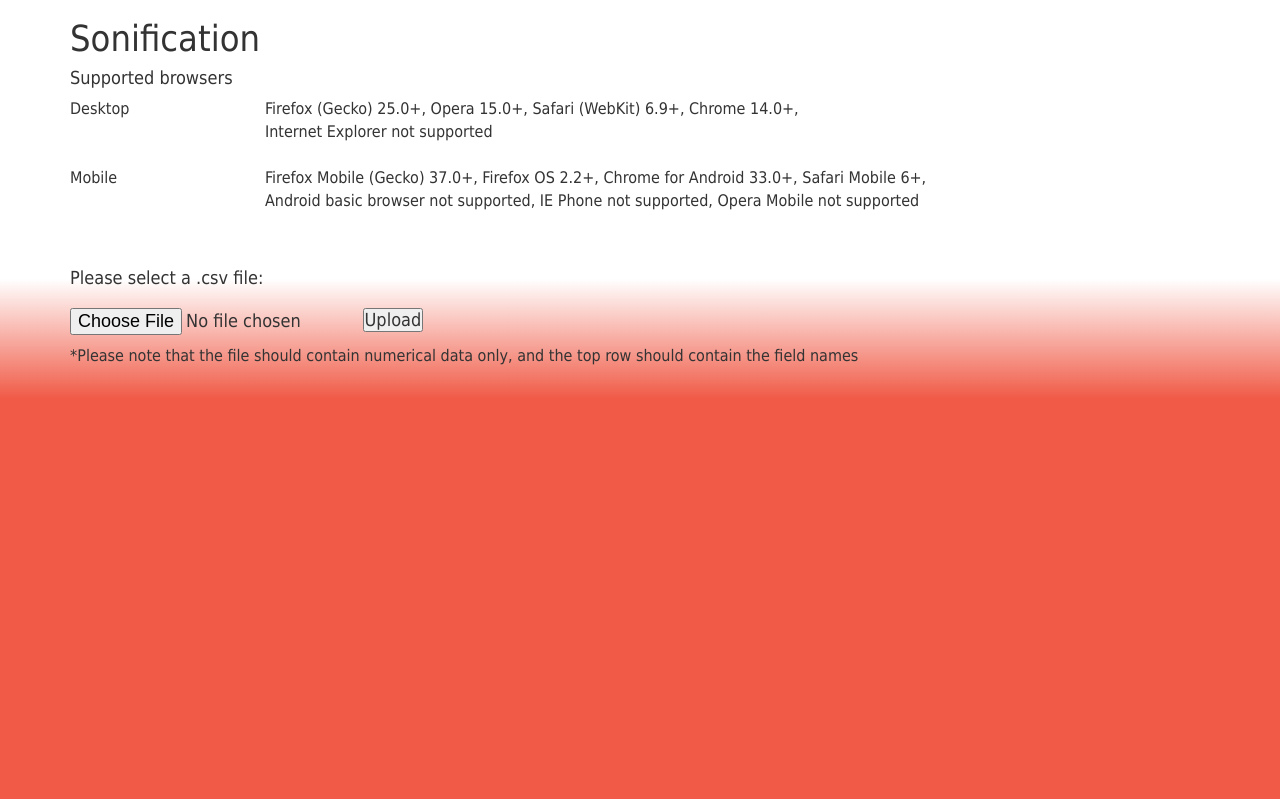
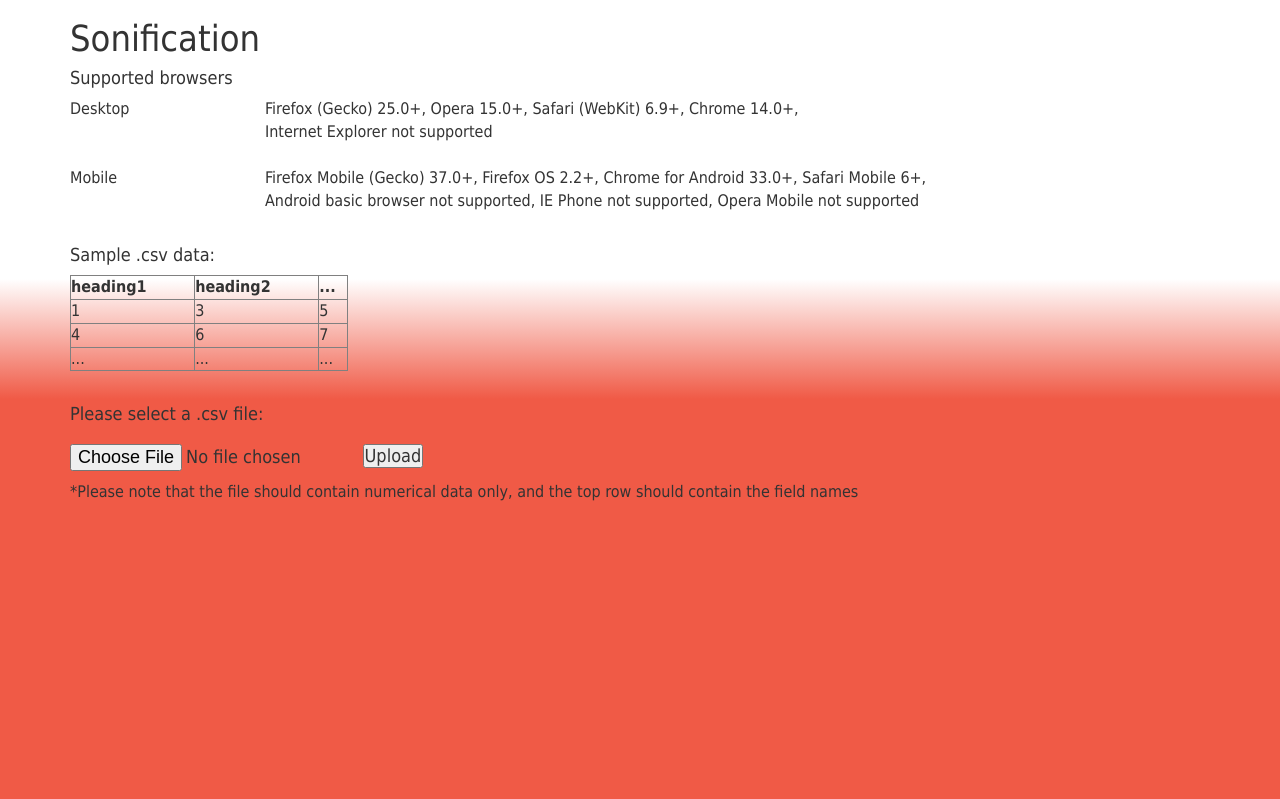
Before and after one commit to Zhanelya/OnlineSonificationTool, a PHP site: page /sonification.php in a window 1280 px wide. Shown: the part 93-892 px from the top of the page. Run offline with PHP 8.4, Linux system fonts and the light colour scheme; some libraries are stand-ins or nearby versions.

Commit message:
Made graphical representation adjustable (can change y axis, x axis names and the size of the clickable data points). Added sample data. Added 2 more test cases

```diff
--- a/source/css/main.css
+++ b/source/css/main.css
@@ -75,6 +75,11 @@ nav{
     -webkit-transform: scaleX(-1);
     -ms-transform: scaleX(-1);
 }
+
+#slider{
+    margin-top:0.5em;
+}
+
 /* Micro reset */
 *,*:before,*:after{-webkit-box-sizing:border-box;-moz-box-sizing:border-box;box-sizing:border-box;margin:0;padding:0;}
 html, body { height: 100%; width: 100%; font-family: Helvetica, Arial, sans-serif; }
--- a/source/header.php
+++ b/source/header.php
@@ -4,6 +4,7 @@
         <meta http-equiv="Content-Type" content="text/html; charset=UTF-8">
         <meta name="author" content="Zhanelya Subebayeva">
         <meta name="description" content="Online tool for exploration of data sonification techniques">
+        <!-- Bootstrap library for more appealing styling -->
         <link rel="stylesheet" href="https://maxcdn.bootstrapcdn.com/bootstrap/3.3.2/css/bootstrap.min.css">
         <link type="text/css" rel="stylesheet" href="css/main.css">
         <title>Sonify</title>
--- a/source/js/app.js
+++ b/source/js/app.js
@@ -39,7 +39,7 @@ $(document).ready(function(){
     if(document.getElementById("colCount") &&                  //if file was loaded
       (document.getElementById("colCount").innerHTML > 0)){    //if file contains at least 1 column
          start();
-         initGraph('Row number','User data unit');
+         initGraph();
       }
     //to prevent buttons from highlighting (bootstrap-specific)
     $('.btn').click(function() { this.blur(); });
--- a/source/js/graph.js
+++ b/source/js/graph.js
@@ -2,10 +2,20 @@
  * To change this template, choose Tools | Templates
  * and open the template in the editor.
  */
+var userDataUnitX = "Row number",
+    userDataUnitY = "Data unit";
+    userDataPointSize = 10;
 
 /* Draw a graph */
-function initGraph (dataUnitX, dataUnitY) {
+function initGraph () {
     if(numericData === 1){
+        $( "#slider" ).slider({
+            max: 18,
+            min: 2,
+            step: 1,
+            value: 10
+          });
+
         var graphData = getGraphData();
         $('#graph-container').highcharts({
             series: graphData,
@@ -14,12 +24,12 @@ function initGraph (dataUnitX, dataUnitY) {
             },
             xAxis: {
                 title: {
-                    text: dataUnitX
+                    text: userDataUnitX
                 }
             },
             yAxis: {
                 title: {
-                    text: dataUnitY
+                    text: userDataUnitY
                 }
             },
             plotOptions: {
@@ -34,7 +44,7 @@ function initGraph (dataUnitX, dataUnitY) {
                     },
                     marker: {
                         enabled: true,
-                        radius: 9
+                        radius: userDataPointSize
                     }
                 }
             },
@@ -117,3 +127,25 @@ function getFreq(dataVal){
     }
     return closestMidi((dataVal/max) * maxFreq + offset);
 }
+
+/* Get user data unit for X axis and redraw the graph */
+function getDataUnitX(){
+    userDataUnitX = document.getElementById("userDataUnitX").value;
+    initGraph();
+}
+/* Get user data unit for Y axis and redraw the graph */
+function getDataUnitY(){
+    userDataUnitY = document.getElementById("userDataUnitY").value;
+    initGraph();
+}
+
+$(document).ready(function(){
+    if(numericData === 1){
+        $("#slider").slider({
+            slide: function(event, slider) {
+                userDataPointSize = slider.value;
+                initGraph();
+            }
+        });
+    }
+});
--- a/source/sonification.php
+++ b/source/sonification.php
@@ -34,8 +34,35 @@
                     <br/>Android basic browser not supported, IE Phone not supported, Opera Mobile not supported
                 </div>
             </div>
-            <br/><br/>
+            <br/>
             <form action="upload.php" method="post" enctype="multipart/form-data">
+            <h4>Sample .csv data:</h4>
+            <div class="row">
+                <div class="col-md-6">
+                    <table border="1px solid black" width="50%">
+                        <tr>
+                            <th>heading1</th>
+                            <th>heading2</th>
+                            <th>...</th>
+                        </tr>
+                        <tr>
+                            <td>1</td>
+                            <td>3</td>
+                            <td>5</td>
+                        </tr>
+                        <tr>
+                            <td>4</td>
+                            <td>6</td>
+                            <td>7</td>
+                        </tr>
+                        <tr>
+                            <td>...</td>
+                            <td>...</td>
+                            <td>...</td>
+                        </tr>
+                    </table>
+                </div>
+            </div><br/>
             <h4>Please select a .csv file:</h4>
             <div class="row">
                 <div class="col-md-3"><h4><input type="file" name="csv" value="" /></h4></div>
@@ -76,18 +103,22 @@
                                     echo '<h4>Instructions</h4>';
                                     echo '<ul>';
                                        if($_SESSION["csvColsCnt"]>1){
-                                       echo'<li>To explore audification and parameter mapping, first, select if you want to sonify all columns at once by pressing <b>Simultaneously</b>, or if you want to sonify consecutively column by column by pressing <b>Column at a time</b></li>';
+                                        echo'<li>To explore <b>audification</b> and <b>parameter mapping</b>, first, select if you want to sonify all columns at once by pressing <b>Simultaneously</b>, or if you want to sonify consecutively column by column by pressing <b>Column at a time</b></li>';
+                                        echo'<li>Select the sonification technique using <b>Audification</b>, <b>Parameter mapping: frequency</b>, or <b>Parameter mapping: loudness</b> buttons, and the sound should start playing automatically</li>';
+                                       }else{
+                                        echo'<li>To explore <b>audification</b> and <b>parameter mapping</b>, first select the sonification technique using <b>Audification</b>, <b>Parameter mapping: frequency</b>, or <b>Parameter mapping: loudness</b> buttons, and the sound should start playing automatically</li>';
+
                                        }
-                                       echo'<li>Select the sonification technique using <b>Audification</b>, <b>Parameter mapping: frequency</b>, or <b>Parameter mapping: loudness</b> buttons, and the sound should start playing automatically</li>
-                                            <li><b>Pause</b> will pause the sound flow, <b>Play</b> will allow to resume, and <b>Stop</b> to stop</li>
+                                       echo'<li><b>Pause</b> will pause the sound flow, <b>Play</b> will allow to resume, and <b>Stop</b> to stop</li>
                                             <li><b>Reverse</b> will play the sound in reverse</li>
                                             <li><b>Backward</b> will play the sound in reverse with double speed</li>
                                             <li><b>Forward</b> will simply play the sound with double speed</li>
-                                            <li><b>Repeat</b> will enable repeat of the sound flow, which will be put in a loop until you press <i>Repeat</i> again or <i>Stop</i></li>
+                                            <li><b>Repeat</b> will enable repeat of the sound flow, which will be put in a loop until you press <b>Repeat</b> again or <b>Stop</b></li>
                                             <li>Leaving the tab while the sound is playing will pause the sound flow</li>';
                                             if($_SESSION["csvColsCnt"]>1){
                                                 echo'<li>Changing between simultaneous (<b>Simultaneously</b>) and columnwise (<b>Column at a time</b>) sonification while the sound is playing will cause the current sonification flow to stop, and you will be asked to choose the technique of sonification again</li>';
                                             }
+                                       echo '<li>To explore <b>model-based sonification</b>, please see the graph at the bottom of the page. </li>';
                                     echo'</ul><br/> ';
 
                                 echo '</div>
@@ -131,18 +162,43 @@
                                     }
                                 echo '</div>';
                             echo '</div>';
-                            echo '<div class="row tile beige"><div class="col-md-12">
-                                    <div id="graph-container" style="width:100%; height:400px;"></div>
-                                  </div></div>';
+                            echo '<div class="row tile beige">
+                                    <div class="col-md-6">
+                                        <h4>Instructions</h4>
+                                        <ul><li>Every data point has a corresponding sound which can be played by <b>clicking on the data point</b></li>
+                                             <li>You can change the names of the data units for X and Y axis by entering a new name and hitting the apply button</li>
+                                             <li>You can change the size of the datapoints by changing the position of the corresponding slider</li>
+                                        </ul><br/>
+                                    </div>
+                                    <div class="col-md-6">
+                                        <label for="userDataUnitY">Change data unit for Y axis:</label><br/>
+                                        <div class="col-md-6" ><input type="text" id="userDataUnitY"/></div>
+                                        <button class="btn btn-default" onclick="getDataUnitY()">Apply</button><br/>
+                                        <label for="userDataUnitX">Change data unit for X axis:</label><br/>
+                                        <div class="col-md-6" ><input type="text" id="userDataUnitX"/></div>
+                                        <button class="btn btn-default" onclick="getDataUnitX()">Apply</button><br/>
+                                        <label for="slider">Change the size of data points:</label><br/>
+                                        <div class="col-md-5"><div id="slider"></div></div><br/><br/>
+                                    </div>
+                                    <div class="col-md-12">
+                                        <div id="graph-container" style="width:100%; height:400px;"></div>
+                                    </div>
+                                  </div>';
                     echo '</div>';
                     echo '<br/>';
                 }
             }
         ?>
-
+    <div id="slider"></div>
 <?php require_once 'footer.php';?>
+<!-- JQuery library, minified -->
 <script src="//code.jquery.com/jquery-1.11.3.min.js"></script>
-<script src="https://maxcdn.bootstrapcdn.com/bootstrap/3.3.5/js/bootstrap.min.js"></script> <!-- For tabs support -->
+<!-- JQuery-UI library -->
+<link rel="stylesheet" href="//code.jquery.com/ui/1.11.4/themes/smoothness/jquery-ui.css">
+<script src="//code.jquery.com/ui/1.11.4/jquery-ui.js"></script>
+<!-- Bootstrap library for tabs support -->
+<script src="https://maxcdn.bootstrapcdn.com/bootstrap/3.3.5/js/bootstrap.min.js"></script>
+<!-- Highcharts library for charts support -->
 <script src="http://code.highcharts.com/highcharts.js"></script>
 <script src="js/app.js"></script>
 <script src="js/graph.js"></script>
```
Also changed, not shown: source/testdata/test5-numeric-3col-float.csv (added, +11 -0 lines), source/testdata/test6-numeric-6col-float.csv (added, +11 -0 lines).
